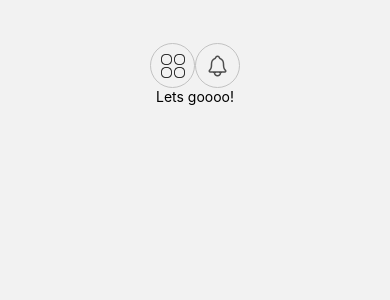
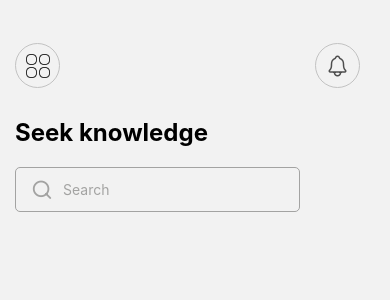
Before and after one commit to eaPeter/Accra-International-School-Mobile-App, a React Native app: screen /Home in a window 390 px wide. Shown: the top 300 px of the page. Built offline with nearby package versions, Linux system fonts and the light colour scheme.

Commit message:
Commit 4

```diff
--- a/screens/Home.js
+++ b/screens/Home.js
@@ -1,31 +1,47 @@
 import React from "react";
 import { StyleSheet, Text, View, Image } from 'react-native';
 import { TouchableOpacity } from "react-native-gesture-handler";
-import { Ionicons } from '@expo/vector-icons';
+import { Ionicons, Feather } from '@expo/vector-icons';
 
 export default function Home(params){
     const navigation = params.navigation;
 
     return (
       <View style={styles.base}>
-
-        <View style={{flexDirection: "row", marginTop: 43,}}>
-            <View style={{flexDirection: "row", justifyContent: "flex-start", }}>
+        <View style={{ flexDirection: "row", marginTop: 43 }}>
+          <View style={{ flexDirection: "row", marginLeft: 15 }}>
             <View style={styles.iconsEdit}>
               <Image
-                    style={{width: 24, height: 24}}
-                    source={require('../assets/moreIcon.png')}/>
+                style={{ width: 24, height: 24 }}
+                source={require("../assets/moreIcon.png")}
+              />
             </View>
           </View>
 
-            <View style={{flexDirection: "row", justifyContent: "flex-end", }}>
+          <View
+            style={{ flexDirection: "row", marginLeft: 255, marginRight: 15 }}
+          >
             <View style={styles.iconsEdit}>
-                <Ionicons name="md-notifications-outline" size={24} color="#4D4D4D" />
+              <Ionicons
+                name="md-notifications-outline"
+                size={24}
+                color="#4D4D4D"
+              />
             </View>
           </View>
         </View>
 
-        <Text>Lets goooo!</Text>
+        <Text style={styles.title}>Seek knowledge</Text>
+
+        <View style={{flexDirection: "row"}}>
+          <View style={styles.searchbox}>
+            <View style={{ marginLeft: 15 }}>
+              <Feather name="search" size={22} color="#A3A3A2" />
+            </View>
+
+            <Text style={styles.searchTxt}>Search</Text>
+          </View>
+        </View>
       </View>
     );
 }
@@ -34,19 +50,23 @@ const styles = StyleSheet.create({
     base: {
         flex: 1,
         //justifyContent: "center",
-        alignItems: "center",
+        //alignItems: "center",
         fontFamily: "Poppins",
     },
-    schoolName: {
+
+    title: {
       fontSize: 24,
       fontWeight: "bold",
       marginTop: 30,
+      marginLeft: 15,
     },
+
     schoolMotto: {
         fontSize: 16,
         fontWeight: "regular",
         marginTop: 10,
       },
+
     iconsEdit: {
         flexDirection: "row",
         justifyContent: "center",
@@ -56,5 +76,24 @@ const styles = StyleSheet.create({
         borderWidth: 1,
         borderColor: "#C2C2C2",
         borderRadius: 45,
+        paddingHorizontal: 15,
+    },
+
+    searchbox: {
+        flexDirection: "row",
+        marginLeft: 15,
+        width: 285,
+        height: 45,
+        borderRadius: 5,
+        borderWidth: 1,
+        borderColor: "#A3A3A2",
+        marginTop: 20,
+        alignItems: "center",
+    },
+
+    searchTxt: {
+        fontSize: 14,
+        color: "#A3A3A2",
+        paddingLeft: 10,
     },
   });
```
Also changed, not shown: assets/filter icon.png (added). Lines whose indentation alone changed are shown as unchanged.
